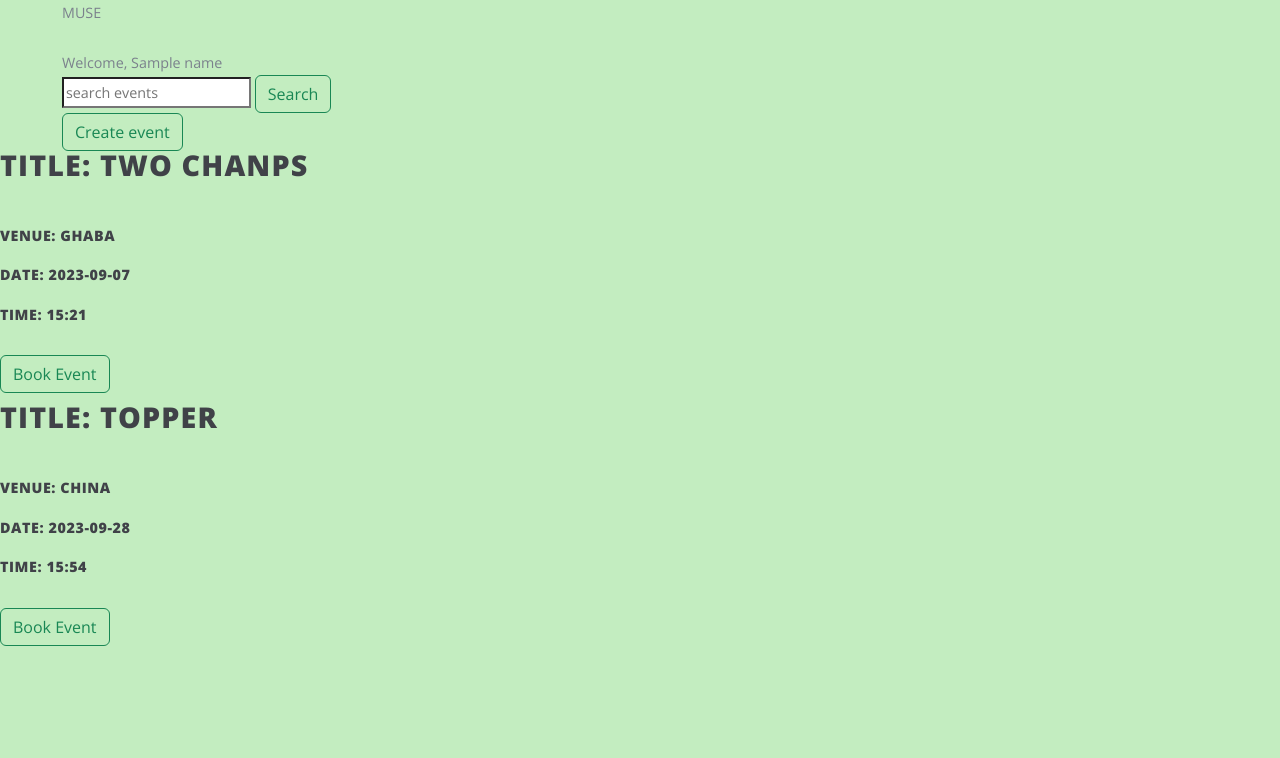
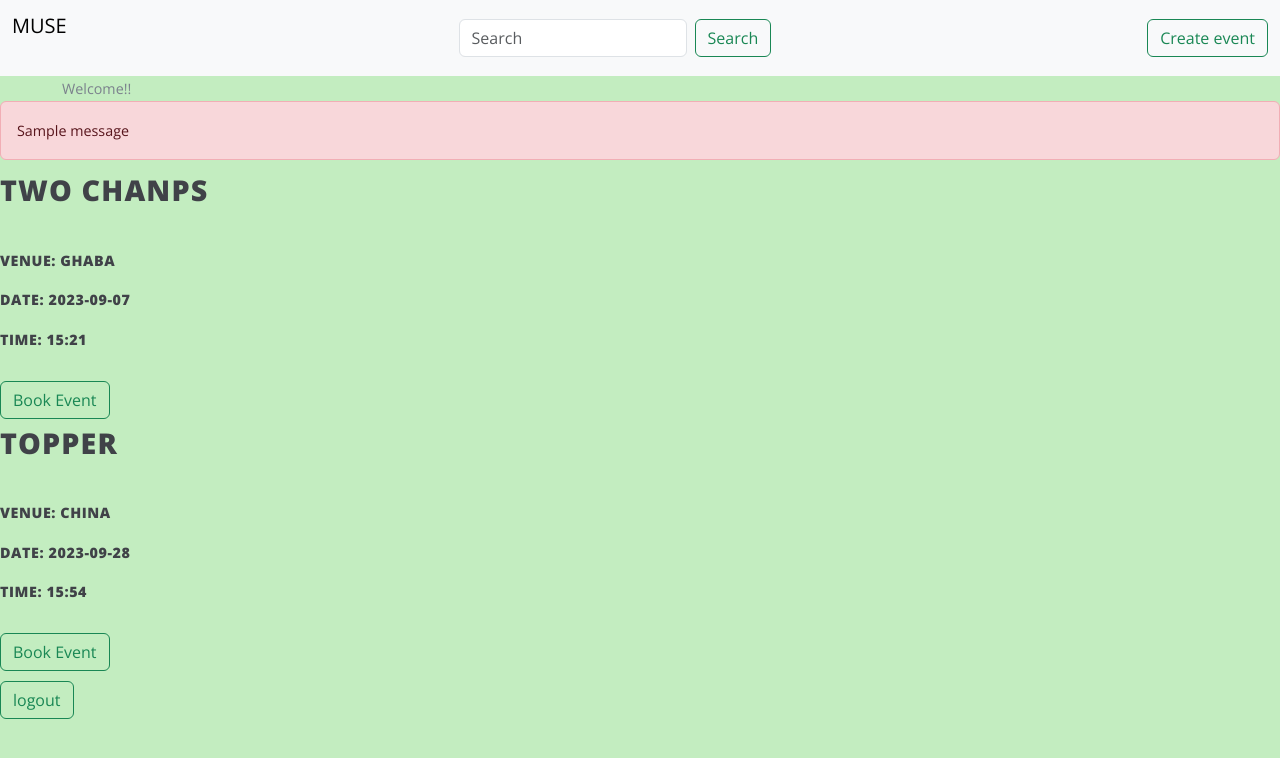
Before and after one commit to ReneSambou/glblcd_Event_Management_System, a Flask app: template templates/event.html in a window 1280 px wide. Shown: the top 758 px of the page. Run offline with Flask 3, Linux system fonts and the light colour scheme; tables that the repository leaves empty hold one stand-in row (values such as "Sample post"); the template is opened without the code that fills it: values that come from a table or form of the project are taken from there, most other values are stand-ins (such as "Sample title", 1, 10 or a date in 2020); one stand-in notice (Sample message) is shown; some web fonts are replaced.

Commit message:
Update event.html

```diff
--- a/templates/event.html
+++ b/templates/event.html
@@ -13,36 +13,51 @@
 </head>
 <body>
 <div class="container">
-    <div class="header">MUSE</div><br>
 </div>
 <div class="container">
-    Welcome, {{ name }}
+
 </div>
-<div class="container">
-    <input class="search" placeholder="search events ">
+    <nav class="navbar bg-body-tertiary">
+        <div class="container-fluid">
+          <a class="navbar-brand"><div class="header">MUSE</div><br></a>
+          <form class="d-flex" method="get" action="/search" role="search">
+            <input class="form-control me-2" type="search" placeholder="Search" aria-label="Search">
             <button class="btn btn-outline-success" type="submit">Search</button>
+          </form>
           <form action="/event_form" method="post" role="form">
-
             <div class="add_btn">
                 <button class="btn btn-outline-success" type="submit">Create event</button>
             </div>
         </form>
         </div>
+      </nav>
+<div class="container">Welcome!!</div>
+{% with messages = get_flashed_messages() %}
+        {% if messages %}
+            <div class="alert alert-danger">
+                {{ messages[0] }}
+            </div>
+        {% endif %}
+    {% endwith %}
 
 <section class="events">
         {% for event in all_event  %}
             <div class="display">
                 <ul>
-                <li><h2>Title: {{event.event_name}}</h2></li>
-                <li><h4>Venue: {{event.venue}}</h4></li>
-                <li><h4>Date:   {{event.date}}</h4></li>
-                <li><h4>Time: {{event.time}}</h4></li>
+                <h2>{{event.event_name}}</h2>
+                <h4>Venue: {{event.venue}}</h4>
+                <h4>Date:   {{event.date}}</h4>
+                <h4>Time: {{event.time}}</h4>
                 </ul>
                 <button class="btn btn-outline-success" type="submit" style="margin-bottom: 10px;">Book Event</button>
             </div>
         {% endfor  %}
 </section>
-
+<form action="/logout" role="form">
+    <div class="logout_btn">
+        <button class="btn btn-outline-success" type="submit">logout</button>
+    </div>
+</form>
 
 </body>
 </html>
```
Lines whose indentation alone changed are shown as unchanged.
